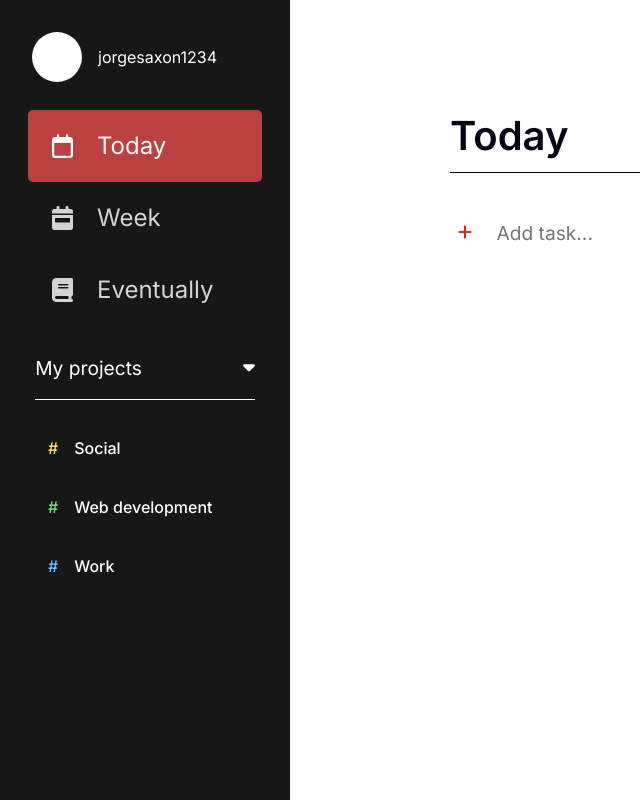
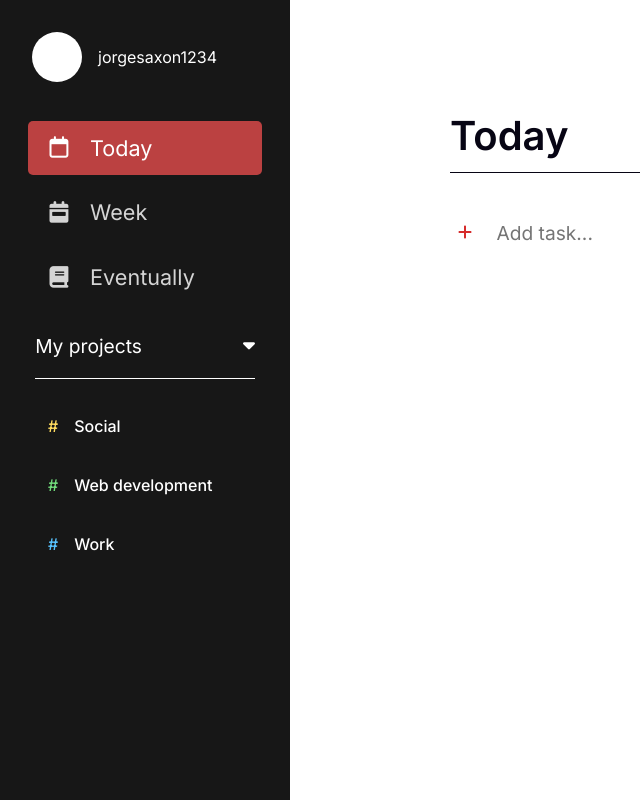
Before and after one commit to JAsaxon/Todoist, a React (Vite) app: page /#/ in a window 1280 px wide. Shown: the whole page, without its empty margins (0-640 px from the left). Built offline with nearby package versions, Linux system fonts and the light colour scheme.

Commit message:
hover effect, and smaller time buttons

```diff
--- a/src/styles/Navbar.scss
+++ b/src/styles/Navbar.scss
@@ -30,16 +30,21 @@
     }
     .time {
       display: flex;
-
+      margin-top: 0.5em;
       align-items: center;
+      font-size: 0.9em;
+      transition-duration: 300ms;
       i {
-        padding: 1em;
+        padding: 0.75em 1em;
       }
-    }
-    .active {
-      border-radius: 5px;
-      background-color: $accent-translucent;
-      color: white;
+      &:hover {
+        background-color: rgba(34, 34, 34, 0.493);
+      }
+      &.active {
+        border-radius: 5px;
+        background-color: $accent-translucent;
+        color: white;
+      }
     }
   }
   .section-title {
@@ -78,6 +83,8 @@
     border-radius: 5px;
     align-items: center;
     cursor: pointer;
+    transition-duration: 300ms;
+
     .text {
       padding: 1em;
       padding-left: 0;
```
Also changed, not shown: src/styles/Navbar.css (+1 -1 lines).
